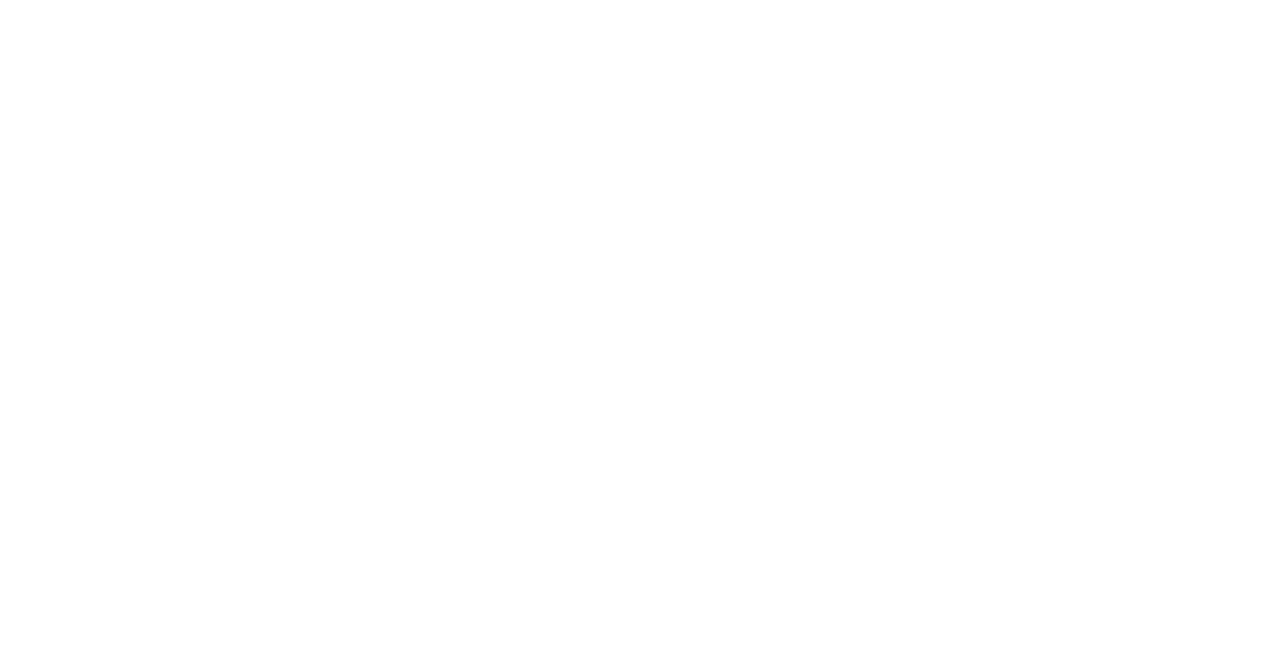
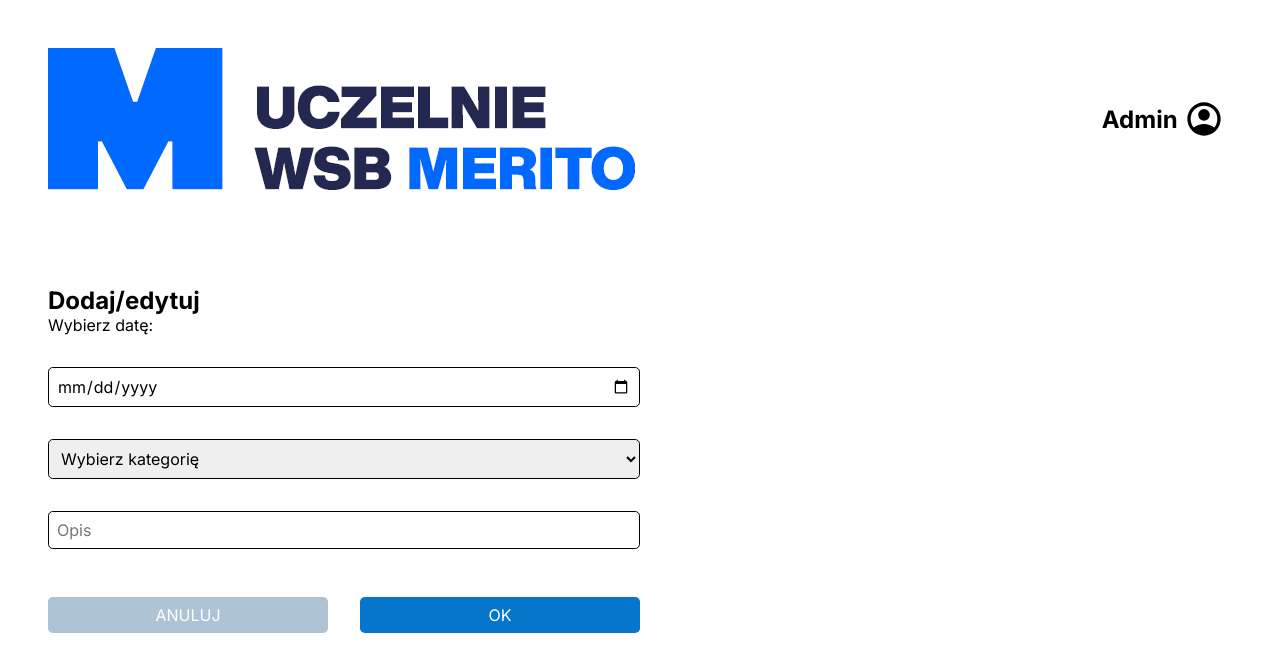
Before and after one commit to kapcer69/mobilki, a Nuxt app: page /edit in a window 1280 px wide. Before the commit this address had no page. Shown: the top 672 px of the page. Built offline with nearby package versions, Linux system fonts and the light colour scheme.

Commit message:
Add page for editing/adding announcements. Several styling tweaks.

```diff
--- a/assets/css/main.scss
+++ b/assets/css/main.scss
@@ -1,3 +1,5 @@
+@import "./variables";
+
 *,
 *::before,
 *::after {
@@ -37,6 +39,29 @@
   overflow-wrap: break-word;
 }
 
+.btn {
+  padding: 0.5rem;
+  border-radius: 0.3rem;
+  border: 0;
+  background-color: $primary;
+  color: white;
+  cursor: pointer;
+
+  &:hover,
+  &:focus-visible {
+    background-color: rgba(6, 118, 204, 0.8);
+  }
+}
+
+.btn-secondary {
+  background-color: $accent;
+
+  &:hover,
+  &:focus-visible {
+    background-color: rgba(175, 197, 213, 0.8);
+  }
+}
+
 .btn-round {
   border: 0;
   background-color: rgb(255, 255, 255);
@@ -50,6 +75,18 @@
   }
 }
 
+.input {
+  padding: 0.5rem;
+  border: 1px solid black;
+  border-radius: 0.3rem;
+}
+
 .logo {
   min-width: 400px;
 }
+
+.icon {
+  font-size: 50px;
+  min-width: 20px;
+  max-width: 40px;
+}
--- a/components/Announcement.vue
+++ b/components/Announcement.vue
@@ -16,7 +16,7 @@
   </div>
 </template>
 
-<style lang="scss">
+<style lang="scss" scoped>
 @import "../assets/css/variables";
 
 .announcement {
@@ -46,11 +46,11 @@
 
 .btn-actions {
   background-color: inherit;
-}
 
-.icon-actions {
-  min-width: 20px;
-  max-width: 40px;
+  &:hover,
+  &:focus-visible {
+    background-color: rgba(202, 202, 202, 0.5);
+  }
 }
 
 @media (max-width: 580px) {
--- a/components/Header.vue
+++ b/components/Header.vue
@@ -14,10 +14,10 @@
   </header>
 </template>
 
-<style lang="scss">
+<style lang="scss" scoped>
 .header {
   display: flex;
-  padding: 3rem 3rem;
+  padding: 3rem;
   justify-content: space-between;
   align-items: center;
 }
--- /dev/null
+++ b/pages/edit.vue
@@ -0,0 +1,52 @@
+<template>
+  <Header />
+  <div class="content">
+    <h2>Dodaj/edytuj</h2>
+    <form class="edit">
+      <label for="date">Wybierz datę:</label>
+      <input type="date" name="date" id="date" class="input" />
+      <select name="category" id="category" class="input">
+        <option value="">Wybierz kategorię</option>
+        <option value="wazne">Ważne komunikaty</option>
+        <option value="z_zycia_szkoly">Z życia szkoły</option>
+      </select>
+      <input type="text" placeholder="Opis" class="input" />
+
+      <div class="btn-group">
+        <button type="button" class="btn btn-secondary">Anuluj</button>
+        <button type="submit" class="btn">Ok</button>
+      </div>
+    </form>
+  </div>
+</template>
+
+<style lang="scss" scoped>
+@import "../assets/css/variables";
+.content {
+  padding: 3rem;
+}
+
+.edit {
+  display: flex;
+  flex-direction: column;
+  gap: 2rem;
+  max-width: 50%;
+}
+
+.btn {
+  width: 100%;
+  text-transform: uppercase;
+}
+
+.btn-group {
+  display: flex;
+  gap: 2rem;
+  margin-top: 1rem;
+}
+
+@media (max-width: 650px) {
+  .edit {
+    max-width: none;
+  }
+}
+</style>
--- a/pages/index.vue
+++ b/pages/index.vue
@@ -2,7 +2,7 @@
   <main>
     <Header />
     <div class="content-header">
-      <h1 class="title">Ogłoszenia</h1>
+      <h1>Ogłoszenia</h1>
       <button class="btn-round" title="Dodaj ogłoszenie">
         <Icon class="icon" name="material-symbols:add" />
       </button>
@@ -14,7 +14,7 @@
   </main>
 </template>
 
-<style lang="scss">
+<style lang="scss" scoped>
 @import "../assets/css/variables";
 
 .content-header {
@@ -22,12 +22,6 @@
   justify-content: space-between;
   align-items: center;
   padding: 2rem;
-}
-
-.icon {
-  font-size: 50px;
-  min-width: 20px;
-  max-width: 40px;
 }
 
 .color:nth-child(odd) {
--- a/pages/login.vue
+++ b/pages/login.vue
@@ -2,24 +2,19 @@
   <div class="content">
     <img class="logo" src="~/assets/images/layout_set_logo.png" alt="Logo" />
     <form class="login-form">
-      <input
-        type="text"
-        placeholder="login"
-        class="login-form-input"
-        name="login"
-      />
+      <input type="text" placeholder="login" class="input" name="login" />
       <input
         type="password"
         placeholder="hasło"
-        class="login-form-input"
+        class="input"
         name="password"
       />
-      <button type="button" class="login-form-btn">Zaloguj się</button>
+      <button type="submit" class="btn">Zaloguj się</button>
     </form>
   </div>
 </template>
 
-<style lang="scss">
+<style lang="scss" scoped>
 @import "../assets/css/variables";
 
 .content {
@@ -37,26 +32,6 @@
   gap: 1rem;
   width: 100%;
   max-width: 400px;
-
-  &-input {
-    padding: 0.5rem;
-    border: 1px solid black;
-    border-radius: 0.3rem;
-  }
-
-  &-btn {
-    padding: 0.5rem;
-    border-radius: 0.3rem;
-    border: 0;
-    background-color: $primary;
-    color: white;
-    cursor: pointer;
-
-    &:hover,
-    &:focus-visible {
-      background-color: rgba(6, 118, 204, 0.8);
-    }
-  }
 }
 
 @media (max-width: 700px) {
```
